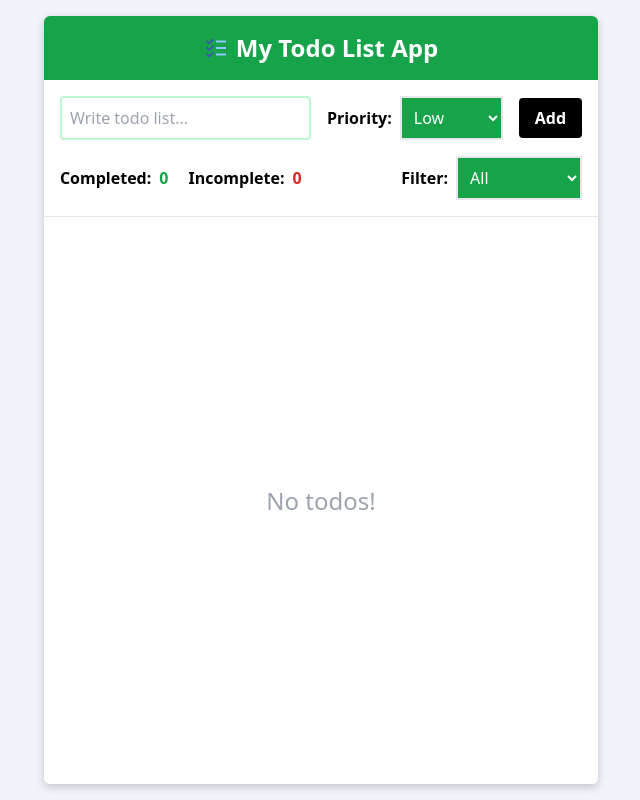
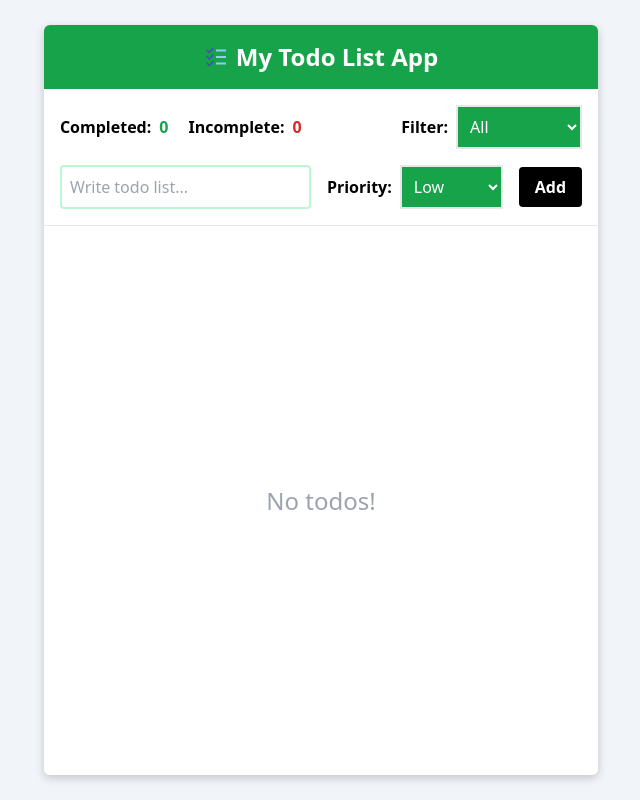
Before and after one commit to Chy-Zaber-Bin-Zahid/Qtec-Solution-Limited-task, a React (Create React App) app: page / in a window 1280 px wide. Shown: the whole page, without its empty margins (319-959 px from the left). Built offline with nearby package versions, Linux system fonts and the light colour scheme; the HTML template or start-up script is replaced by a standard one.

Commit message:
responsibe done

```diff
--- a/src/App.js
+++ b/src/App.js
@@ -8,14 +8,14 @@ import { FcTodoList } from "react-icons/fc";
 function App() {
   return (
     <MyProvider>
-      <main className="flex flex-col items-center justify-center h-screen bg-slate-100 relative">
-        <div className="max-w-[50rem] h-full my-4 rounded-md flex flex-col overflow-hidden shadow-[0_3px_10px_rgb(0,0,0,0.2)]">
-          <h1 className="text-2xl flex justify-center items-center gap-2 p-4 bg-green-600 text-white font-semibold">
+      <main className="flex flex-col items-center justify-center h-screen bg-slate-100 relative max-[450px]:px-2">
+        <div className="max-w-[50rem] h-full my-4 rounded-md flex flex-col overflow-hidden shadow-[0_3px_10px_rgb(0,0,0,0.2)] min-[800px]:h-[750px] max-[450px]:w-full">
+          <h1 className="text-2xl flex justify-center items-center gap-2 p-4 bg-green-600 text-white font-semibold max-[350px]:text-lg">
             <FcTodoList />
             My Todo List App
           </h1>
+          <Filter />
           <Input />
-          <Filter />
           <ShowList />
           <Edit />
         </div>
--- a/src/MyContext.js
+++ b/src/MyContext.js
@@ -11,6 +11,7 @@ function MyProvider({ children }) {
   const [filter, setFilter] = useState("All");
   const [edit, setEdit] = useState(false);
   const [editId, setEditId] = useState("");
+  const [windowHeight, setWindowHeight] = useState(window.innerHeight);
 
   // Fetch tasks from local storage
   const fetchTodosFromLocalStorage = () => {
@@ -34,6 +35,19 @@ function MyProvider({ children }) {
   useEffect(() => {
     saveTodosToLocalStorage(todos);
   }, [todos]);
+
+  // Window hight check
+  useEffect(() => {
+    const handleResize = () => {
+      setWindowHeight(window.innerHeight);
+    };
+
+    window.addEventListener("resize", handleResize);
+
+    return () => {
+      window.removeEventListener("resize", handleResize);
+    };
+  }, [windowHeight]);
 
   return (
     <MyContext.Provider
--- a/src/components/EditSection.jsx
+++ b/src/components/EditSection.jsx
@@ -17,10 +17,10 @@ function Edit() {
       <div
         className={` ${
           !edit && "hidden"
-        }  absolute top-1/2 left-1/2 transform -translate-x-1/2 -translate-y-1/2 bg-white rounded-md overflow-hidden shadow-[0_35px_60px_-15px_rgba(0,0,0,0.3)]`}
+        }  absolute top-1/2 left-1/2 transform -translate-x-1/2 -translate-y-1/2 bg-white rounded-md overflow-hidden shadow-[0_35px_60px_-15px_rgba(0,0,0,0.3)] max-[550px]:w-[20rem] max-[400px]:w-[15rem] max-[250px]:w-[13rem]`}
       >
-        <div className="flex justify-between items-center bg-green-600 p-2 text-white">
-          <h1 className="  font-semibold text-lg flex justify-start items-center gap-2">
+        <div className="flex justify-between items-center bg-green-600 p-2 text-white max-[400px]:text-lg">
+          <h1 className="  font-semibold text-lg flex justify-start items-center gap-2 ">
             Edit Your Todo <VscEdit />
           </h1>
           <IoMdClose
@@ -30,7 +30,7 @@ function Edit() {
         </div>
         <form
           onSubmit={handleSubmit}
-          className="flex gap-2 justify-center items-center p-2 "
+          className="flex gap-2 justify-center items-center p-2 max-[400px]:text-sm"
         >
           <input
             className="w-full px-2 py-1 outline-none border-2 border-green-200 focus:border-green-600 rounded "
--- a/src/components/FilterSection.jsx
+++ b/src/components/FilterSection.jsx
@@ -22,7 +22,7 @@ function Filter() {
   } = useFilterHook();
 
   return (
-    <section className="flex justify-between items-center gap-4 px-4 pb-4 bg-white ">
+    <section className="flex justify-between items-center gap-4 px-4 pt-4 bg-white max-[450px]:flex-col max-[350px]:text-sm">
       <div className="flex justify-between items-center gap-2">
         <h1 className="font-semibold">Completed:</h1>
         <p className="mr-3 font-semibold text-green-600">
@@ -33,13 +33,13 @@ function Filter() {
           {todos.length === 0 || !atLeastOneIncomplete ? "0" : incompleteCount}
         </p>
       </div>
-      <div className="flex gap-2 justify-center items-center">
+      <div className="flex gap-2 justify-center items-center max-[450px]:w-full">
         <label className="font-semibold" htmlFor="filter">
           Filter:
         </label>
         <select
           id="priority"
-          className="border-2 text-white p-2 cursor-pointer bg-green-600"
+          className="border-2 text-white p-2 cursor-pointer bg-green-600 max-[450px]:w-full max-[450px]:text-center"
           value={filter}
           onChange={handleSelectChange}
         >
--- a/src/components/InputSection.jsx
+++ b/src/components/InputSection.jsx
@@ -15,7 +15,7 @@ function Input() {
   return (
     <form
       onSubmit={handleAddTodo}
-      className="flex justify-between items-center gap-4 p-4 bg-white"
+      className="flex justify-between items-center gap-4 p-4 bg-white max-[500px]:flex-col max-[350px]:text-sm"
     >
       <input
         className="w-full p-2 outline-none border-2 border-green-200 focus:border-green-600 rounded"
@@ -25,13 +25,13 @@ function Input() {
         type="text"
         required
       />
-      <div className="flex gap-2 justify-center items-center">
+      <div className="flex gap-2 justify-center items-center max-[500px]:w-full">
         <label className="font-semibold" htmlFor="priority">
           Priority:
         </label>
         <select
           id="priority"
-          className="border-2 text-white p-2 cursor-pointer bg-green-600"
+          className="border-2 text-white p-2 cursor-pointer bg-green-600 max-[500px]:w-full max-[500px]:text-center"
           value={priority}
           onChange={handlePriorityChange}
         >
@@ -44,7 +44,7 @@ function Input() {
       </div>
       <button
         type="submit"
-        className="bg-black text-white px-4 py-2 rounded font-semibold transition-all duration-300 hover:bg-slate-800"
+        className="bg-black text-white px-4 py-2 rounded font-semibold transition-all duration-300 hover:bg-slate-800 max-[500px]:w-full"
       >
         Add
       </button>
--- a/src/components/ShowListSection.jsx
+++ b/src/components/ShowListSection.jsx
@@ -10,7 +10,7 @@ function ShowList() {
     useShowListHook();
 
   return (
-    <section className=" border-t p-4 bg-white overflow-y-auto flex flex-col gap-2 h-full">
+    <section className=" border-t p-4 bg-white overflow-y-auto flex flex-col gap-2 h-full max-[350px]:text-sm">
       <ShowFilter />
       {todos.length === 0 ? (
         <div className="flex justify-center items-center h-full">
```
